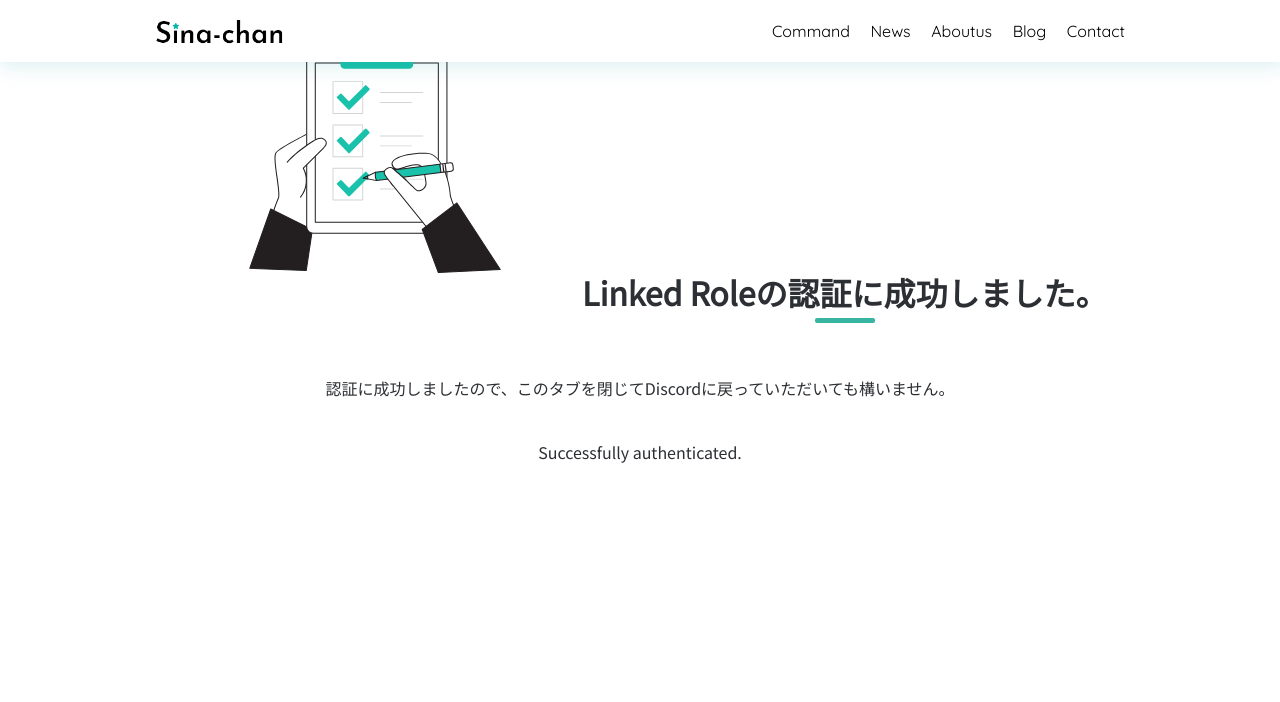
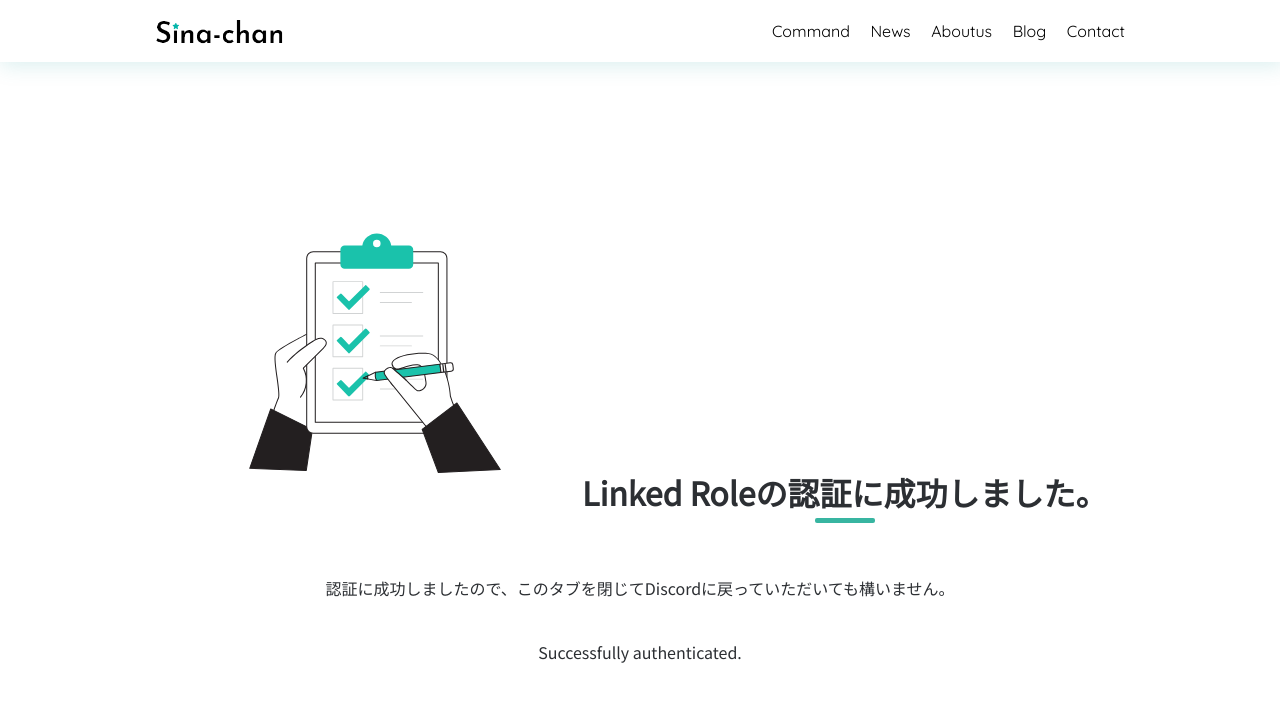
Before and after one commit to SinaKitagami/sinakitagami.github.io, a Jekyll site: the page built from success.html, in a window 1280 px wide and 900 px high. Shown: the top 702 px of the window. Built offline with Jekyll 4.4.1, drawn with Linux system fonts in a browser that asks for light colours; nearby versions of some CDN libraries.

Commit message:
[Fix] 昔の負の遺産を修正

```diff
--- a/404.html
+++ b/404.html
@@ -4,7 +4,7 @@ title: "404"
 ---
 <center>
 <div class="content">
-<img src="img/404.png" class="not-found">
+<img src="img/404.png" class="not-found"><br><br>
 <h1 class="main-title">404 Page Not Found</h1><br><br>
 お探しのページは見つかりませんでした。 :(<br><br>
 Sorry, we do not have the page you want. :frowning:<br><br>
--- a/assets/css/main.scss
+++ b/assets/css/main.scss
@@ -437,8 +437,8 @@ body{
   padding: 20px;
 }
 /*404*/
-.not-found{
-  padding-top:200px;
+.not-found .check-list{
+  margin: 20px;
 }
 
 ul{
@@ -455,6 +455,7 @@ ol{
   position: relative;
   padding-bottom: 50px;/*これくらい空けとけば、安心。*/
   box-sizing: border-box;
+  margin-top: 200px;
 }
 
 .btn-tag {
```
